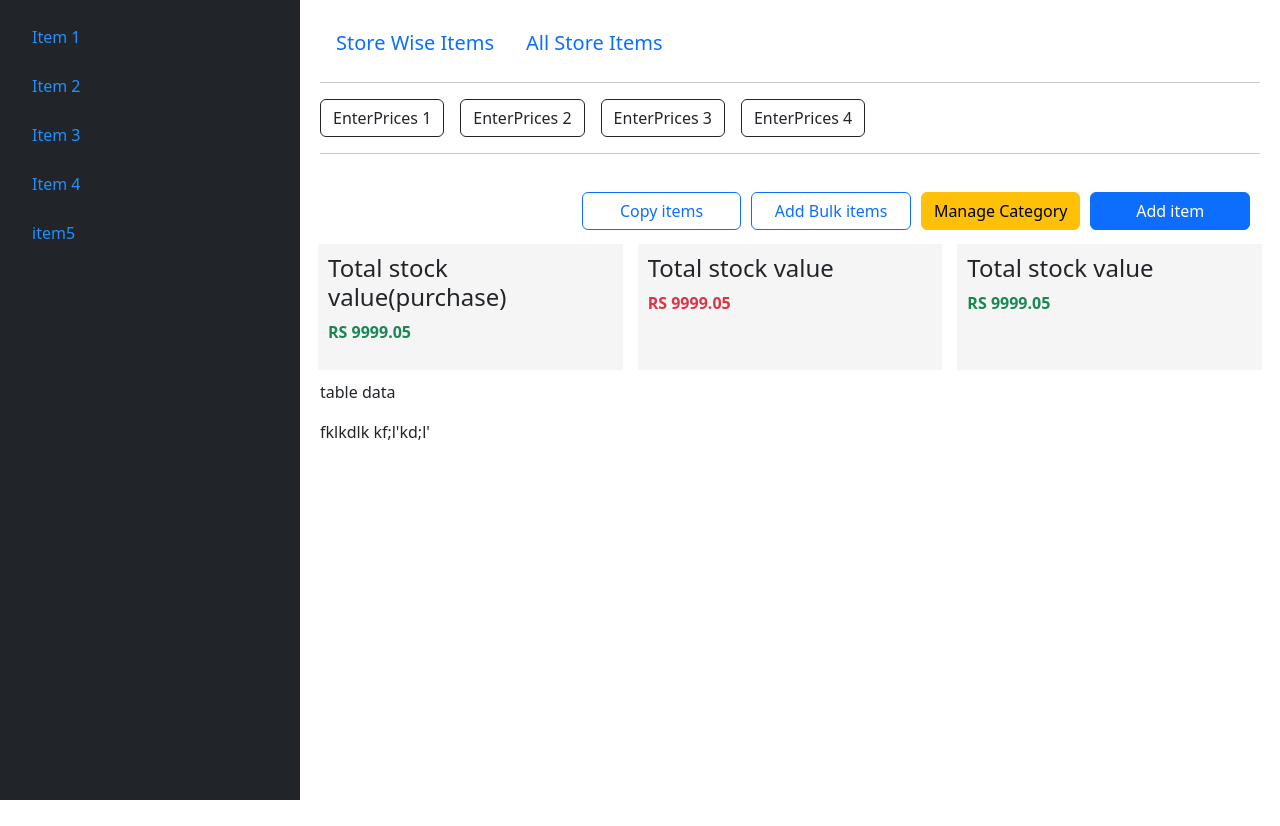
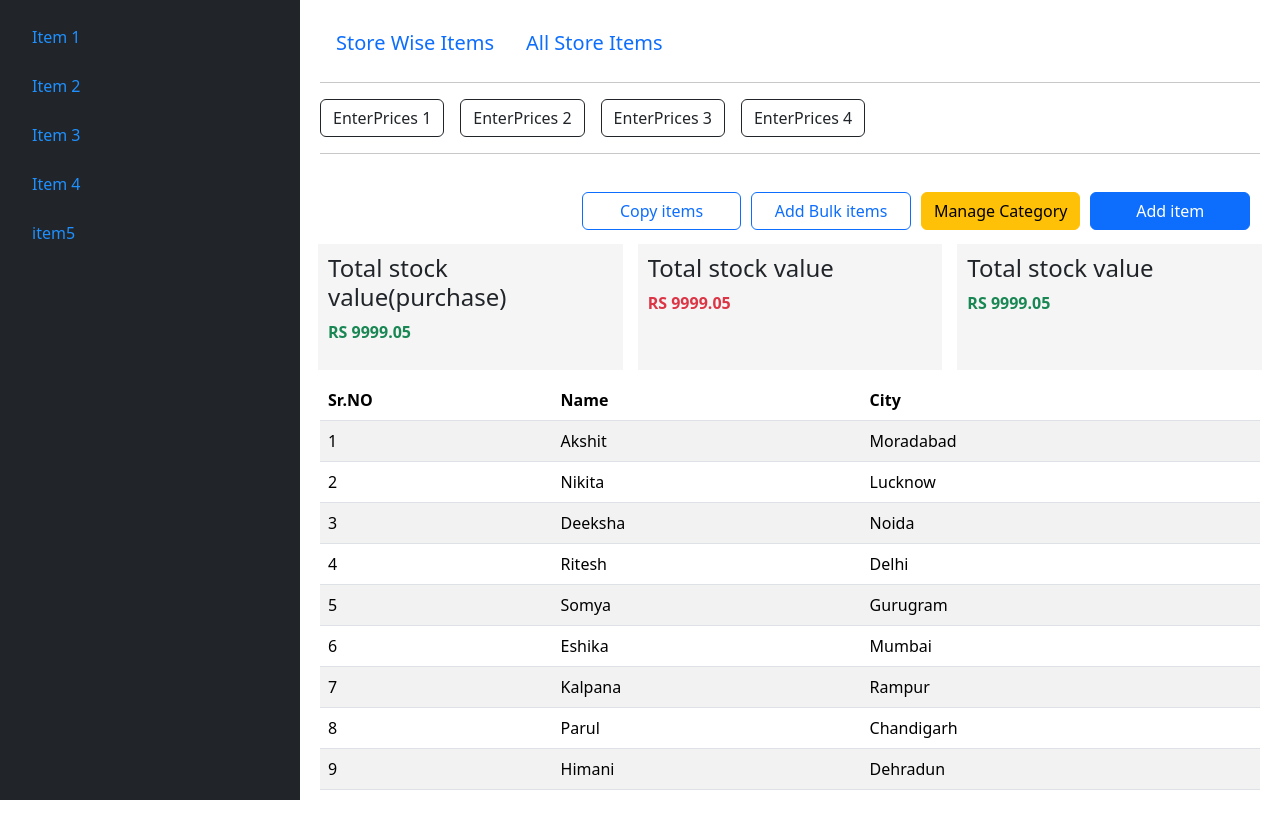
Before and after one commit to breadcrumb0/Cart, a React (Create React App) app: page / in a window 1280 px wide. Before the commit the page ends 800 px from the top, so only its background shows below. Built offline with nearby package versions, Linux system fonts and the light colour scheme.

Commit message:
Data table added needed modifications

```diff
--- /dev/null
+++ b/src/components/tables/home/Data.json
@@ -0,0 +1,48 @@
+
+[
+	{
+		"id":1,
+		"name":"Akshit",
+		"city":"Moradabad"
+	},
+	{
+		"id":2,
+		"name":"Nikita",
+		"city":"Lucknow"
+	},
+	{
+		"id":3,
+		"name":"Deeksha",
+		"city":"Noida"
+	},
+	{
+		"id":4,
+		"name":"Ritesh",
+		"city":"Delhi"
+	},
+	{
+		"id":5,
+		"name":"Somya",
+		"city":"Gurugram"
+	},
+	{
+		"id":6,
+		"name":"Eshika",
+		"city":"Mumbai"
+	},
+	{
+		"id":7,
+		"name":"Kalpana",
+		"city":"Rampur"
+	},
+	{
+		"id":8,
+		"name":"Parul",
+		"city":"Chandigarh"
+	},
+	{
+		"id":9,
+		"name":"Himani",
+		"city":"Dehradun"
+	}
+]
--- a/src/components/tables/home/Home.js
+++ b/src/components/tables/home/Home.js
@@ -1,31 +1,32 @@
-// commented because it causing an error import DataTable from 'datatables.net-dt'
+import React from 'react'
+import JsonData from './Data.json'
 const Home = () => {
- // Sample data
- const data = [
-  { id: 1, name: 'John Doe', age: 30 },
-  { id: 2, name: 'Jane Smith', age: 25 },
-  // Add more data as needed
-];
-
-// Define columns
-const columns = [
-  { name: 'ID', selector: 'id', sortable: true },
-  { name: 'Name', selector: 'name', sortable: true },
-  { name: 'Age', selector: 'age', sortable: true },
-  // Add more columns as needed
-];
-
-
-
+  const DisplayData=JsonData.map(
+    (info)=>{
+        return(
+            <tr>
+                <td>{info.id}</td>
+                <td>{info.name}</td>
+                <td>{info.city}</td>
+            </tr>
+        )
+        })
   return (
     <div>
-      <p>table data</p>
-      <div>
-        fklkdlk
-        kf;l'kd;l'
-
-      </div>
-  </div>
+    <table class="table table-striped">
+        <thead>
+            <tr>
+            <th>Sr.NO</th>
+            <th>Name</th>
+            <th>City</th>
+            </tr>
+        </thead>
+        <tbody>
+            {DisplayData}
+        </tbody>
+    </table>
+</div>
   )
 }
+
 export default Home
```
